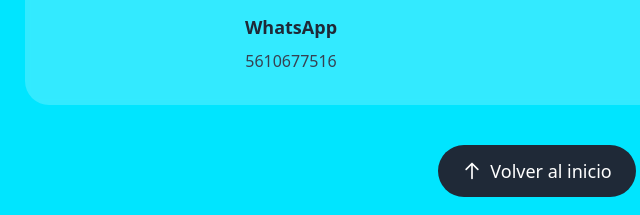
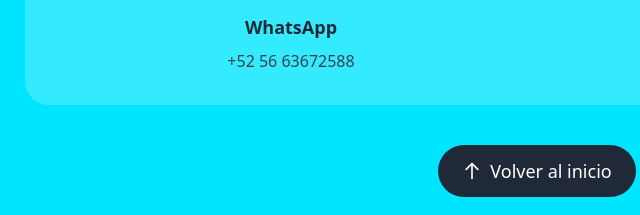
Before and after one commit to wuweiclomx/WuWeiNeurospicy, a website: page index.html in a window 1280 px wide. Shown: the part 5725-5940 px from the top of the page, 103-743 px from the left. Drawn offline with nearby package versions, Linux system fonts and the light colour scheme.

Commit message:
add changes

```diff
--- a/index.html
+++ b/index.html
@@ -767,7 +767,7 @@
                   >
                     WhatsApp
                   </h4>
-                  <p class="text-sm sm:text-base">5610677516</p>
+                  <p class="text-sm sm:text-base">+52 56 63672588</p>
                 </div>
               </div>
               <div>
```
